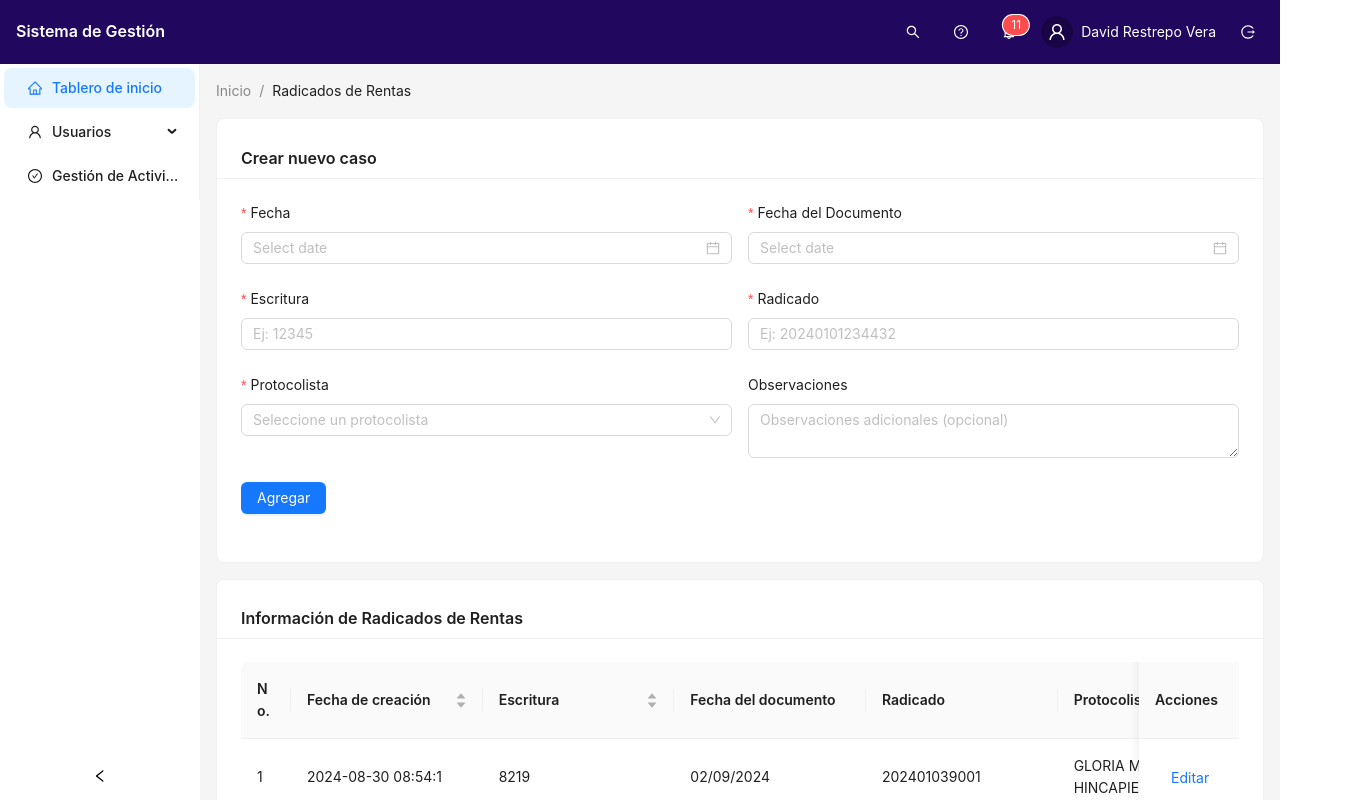
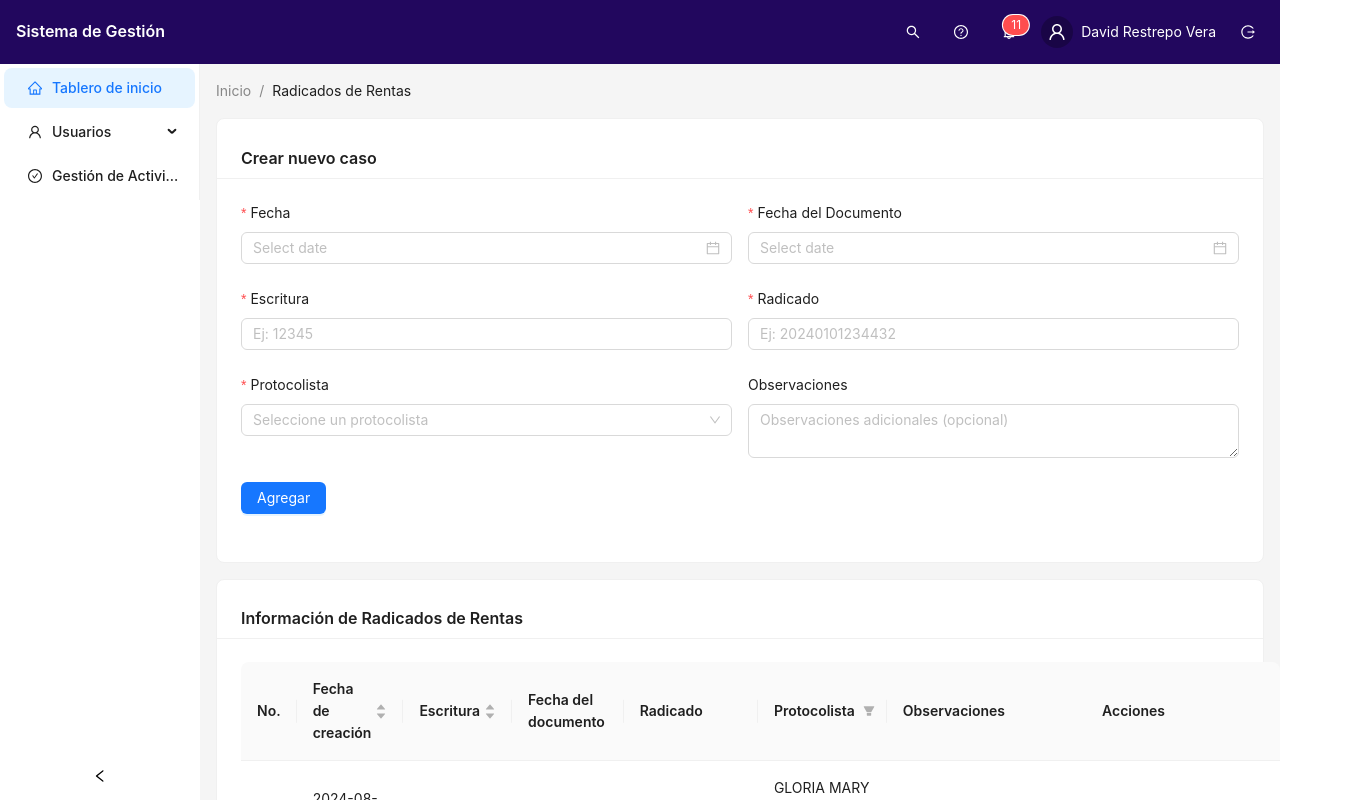
Before and after one commit to Davidvera27/notaria15tsx, a React (Vite) app: page /CaseRentsForm in a window 1280 px wide. Shown: the top 800 px of the page, 1350 px wide, since content can reach past the window. Built offline with nearby package versions, Linux system fonts and the light colour scheme.

Commit message:
Update CaseRentsForm.tsx

```diff
--- a/src/components/CaseRentsForm/CaseRentsForm.tsx
+++ b/src/components/CaseRentsForm/CaseRentsForm.tsx
@@ -17,11 +17,10 @@ import {
   Tag,
   RadioChangeEvent,
   Modal,
-  Dropdown,
-  Menu,
   Switch,
   InputNumber,
 } from "antd";
+import type { ColumnsType } from "antd/es/table";
 import { Sidebar } from "../Sidebar/Sidebar";
 import { Header } from "../Header/Header";
 
@@ -41,7 +40,7 @@ interface TableData {
 }
 
 export const CaseRentsForm: React.FC = () => {
-  const [componentSize, setComponentSize] = useState<"small" | "default" | "large">("default");
+  const [componentSize, setComponentSize] = useState<"small" | "middle" | "large">("middle");
   const [isDarkMode, setIsDarkMode] = useState(false);
   const [isModalVisible, setIsModalVisible] = useState(false);
   const [pageSize, setPageSize] = useState(10);
@@ -62,18 +61,14 @@ export const CaseRentsForm: React.FC = () => {
     setIsModalVisible(false);
   };
 
-  const tableColumns: Array<{
-    title: string;
-    dataIndex: string;
-    key: string;
-    fixed?: "left" | "right";
-    width?: number;
-    sorter?: (a: TableData, b: TableData) => number;
-    filters?: { text: string; value: string }[];
-    onFilter?: (value: string, record: TableData) => boolean;
-    render?: (text: string) => JSX.Element;
-  }> = [
-    { title: "No.", dataIndex: "no", key: "no", fixed: "left", width: 50 },
+  const tableColumns: ColumnsType<TableData> = [
+    {
+      title: "No.",
+      dataIndex: "no",
+      key: "no",
+      fixed: "left",
+      width: 50,
+    },
     {
       title: "Fecha de creación",
       dataIndex: "creationDate",
@@ -86,8 +81,16 @@ export const CaseRentsForm: React.FC = () => {
       key: "escritura",
       sorter: (a, b) => a.escritura.localeCompare(b.escritura),
     },
-    { title: "Fecha del documento", dataIndex: "documentDate", key: "documentDate" },
-    { title: "Radicado", dataIndex: "radicado", key: "radicado" },
+    {
+      title: "Fecha del documento",
+      dataIndex: "documentDate",
+      key: "documentDate",
+    },
+    {
+      title: "Radicado",
+      dataIndex: "radicado",
+      key: "radicado",
+    },
     {
       title: "Protocolista",
       dataIndex: "protocolista",
@@ -97,18 +100,17 @@ export const CaseRentsForm: React.FC = () => {
         { text: "DAVID POSADA HINCAPIE", value: "DAVID POSADA HINCAPIE" },
         { text: "GLORIA MARY HINCAPIE MONTOYA", value: "GLORIA MARY HINCAPIE MONTOYA" },
       ],
-      onFilter: (value: string, record: TableData) => record.protocolista === value,
+
     },
     {
       title: "Observaciones",
       dataIndex: "observaciones",
       key: "observaciones",
-      render: (text) =>
+      render: (text: string) =>
         text ? <Tag color="red">{text}</Tag> : <Text type="secondary">Sin observaciones</Text>,
     },
     {
       title: "Acciones",
-      dataIndex: "acciones",
       key: "acciones",
       fixed: "right",
       width: 100,
@@ -157,13 +159,8 @@ export const CaseRentsForm: React.FC = () => {
             <Breadcrumb.Item>Radicados de Rentas</Breadcrumb.Item>
           </Breadcrumb>
           <div style={{ display: "flex", flexDirection: "column", gap: "16px" }}>
-            {/* Primera tarjeta */}
             <Card title={<Title level={5}>Crear nuevo caso</Title>}>
-              <Form
-                layout="vertical"
-                size={componentSize}
-                style={{ maxWidth: "100%" }}
-              >
+              <Form layout="vertical" size={componentSize}>
                 <Row gutter={16}>
                   <Col span={12}>
                     <Form.Item
@@ -234,17 +231,10 @@ export const CaseRentsForm: React.FC = () => {
               </Form>
             </Card>
 
-            {/* Segunda tarjeta */}
             <Card title={<Title level={5}>Información de Radicados de Rentas</Title>}>
-              <Table
-                columns={tableColumns}
-                dataSource={tableData}
-                pagination={{ pageSize, total: tableData.length }}
-                scroll={{ x: 1300 }}
-              />
+              <Table columns={tableColumns} dataSource={tableData} pagination={{ pageSize }} />
             </Card>
 
-            {/* Tercera tarjeta */}
             <Card title={<Title level={5}>Configuración</Title>}>
               <Text>Número de casos: {tableData.length}</Text>
               <div style={{ marginTop: "16px" }}>
@@ -255,7 +245,7 @@ export const CaseRentsForm: React.FC = () => {
                   style={{ marginLeft: "8px" }}
                 >
                   <Radio value="small">Pequeño</Radio>
-                  <Radio value="default">Mediano</Radio>
+                  <Radio value="middle">Mediano</Radio>
                   <Radio value="large">Grande</Radio>
                 </Radio.Group>
               </div>
```
